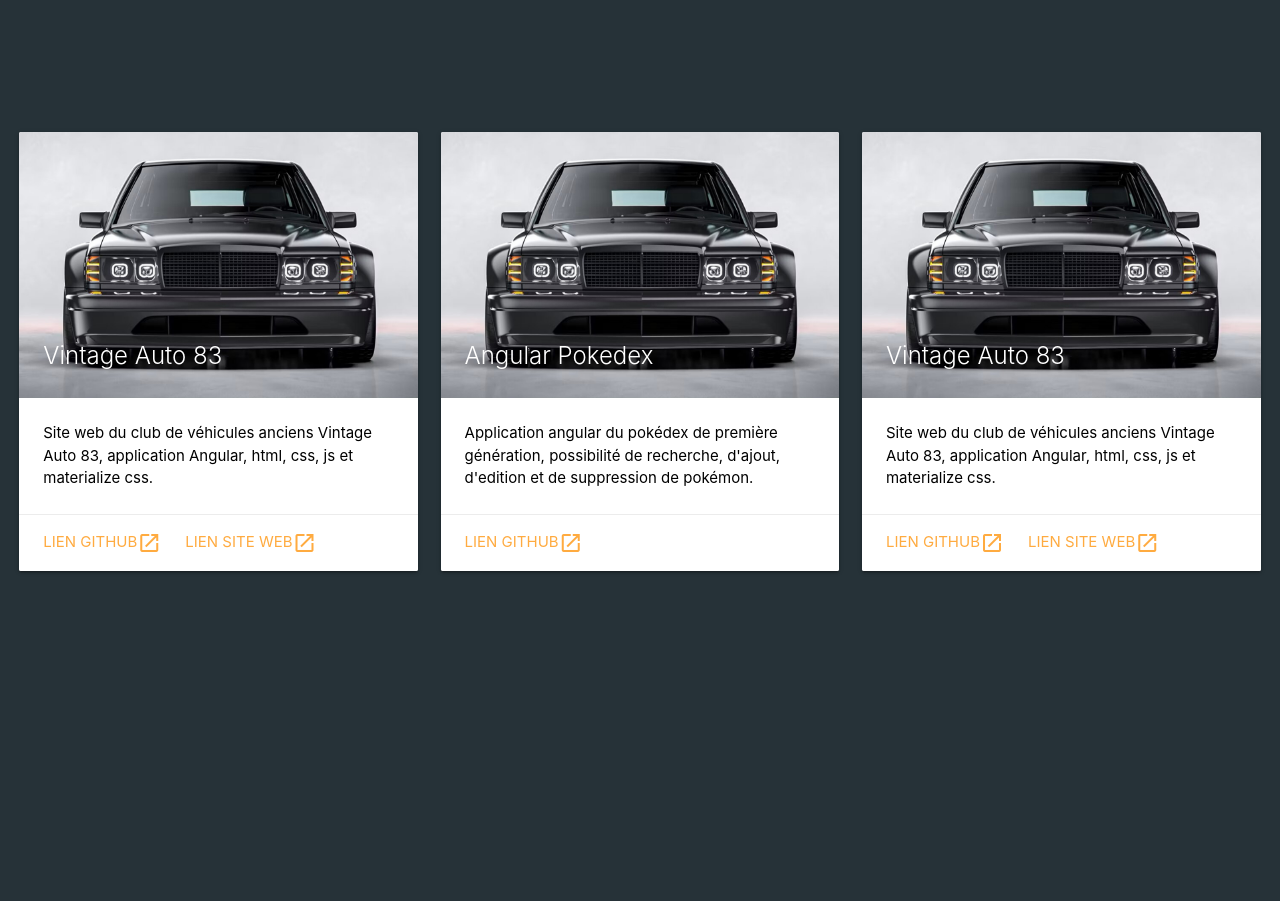
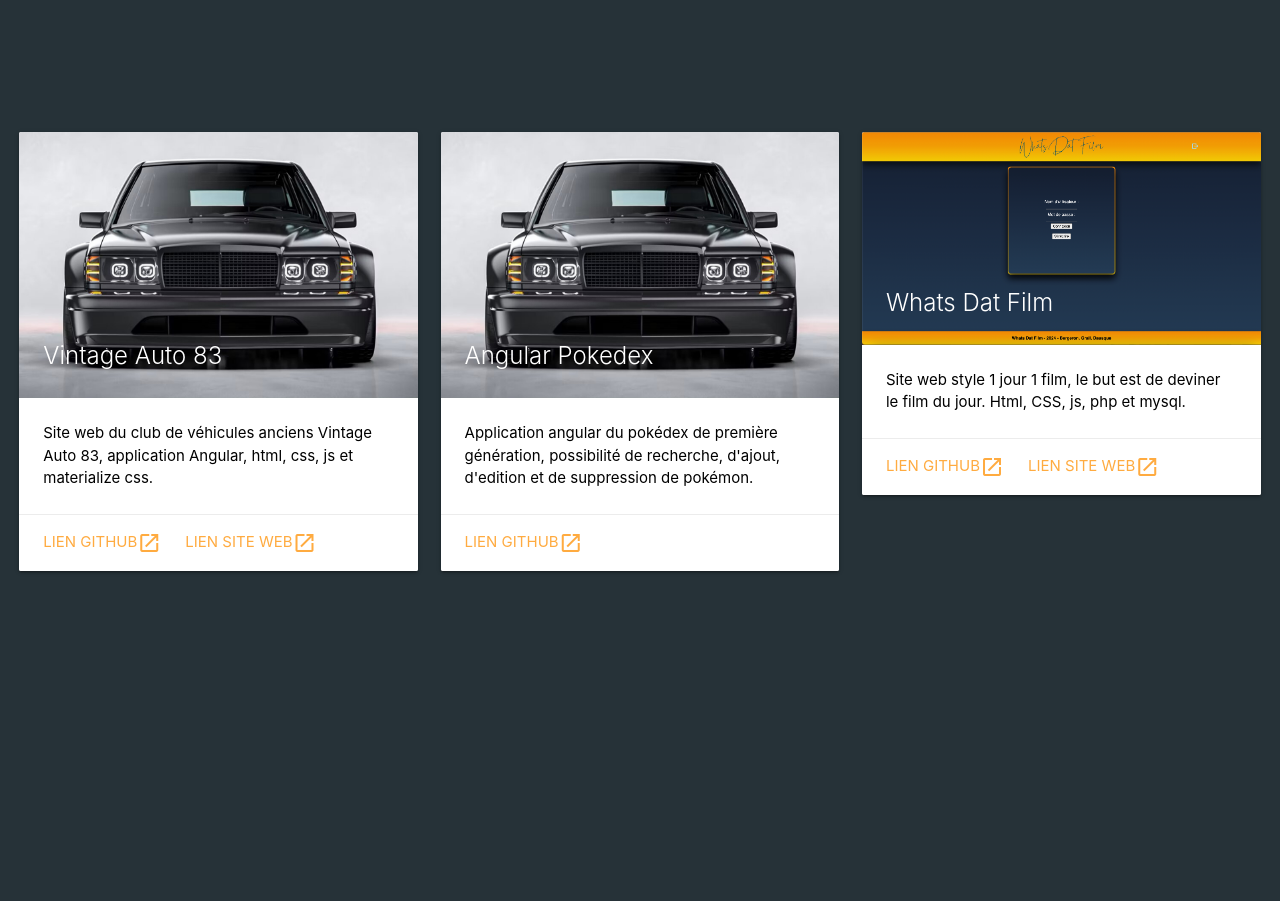
Before and after one commit to Punkiepoux/my-portfolio-app, an Angular app: page / in a window 1280 px wide. Shown: the part 1520-2421 px from the top of the page. Built offline with nearby package versions, Linux system fonts and the light colour scheme.

Commit message:
update project

```diff
--- a/src/app/project/project.component.html
+++ b/src/app/project/project.component.html
@@ -2,7 +2,7 @@
   <div *ngFor="let project of projects" class="col s12 m6 l4">
     <div class="card hoverable">
       <div class="card-image">
-        <img [src]="project.image">
+        <img class="responsive-img" [src]="project.image">
         <span class="card-title">{{project.title}}</span>
       </div>
       <div class="card-content black-text">
--- a/src/app/project/projects.ts
+++ b/src/app/project/projects.ts
@@ -19,11 +19,11 @@ export const PROJECTS: project[] = [
   },
   {
     language: 'fr',
-    title: 'Vintage Auto 83',
-    description: 'Site web du club de véhicules anciens Vintage Auto 83, application Angular, html, css, js et materialize css.',
-    image: 'png/voiture.png',
-    githubLink: 'https://github.com/Punkiepoux/vintage-auto-app',
-    webLink: 'https://google.com'
+    title: 'Whats Dat Film',
+    description: 'Site web style 1 jour 1 film, le but est de deviner le film du jour. Html, CSS, js, php et mysql.',
+    image: 'png/whatsdatfilm.png',
+    githubLink: 'https://github.com/AlexHPGrall/WhatsDatFilm',
+    webLink: 'https://watsdatfilm.alwaysdata.net/'
   },
   {
     language: 'en',
@@ -43,10 +43,10 @@ export const PROJECTS: project[] = [
   },
   {
     language: 'en',
-    title: 'Vintage Auto 83',
-    description: 'Web site of the classic car club Vintage Auto 83, Angular application, html, css, js et materialize css.',
-    image: 'png/voiture.png',
-    githubLink: 'https://github.com/Punkiepoux/vintage-auto-app',
-    webLink: 'https://google.com'
+    title: 'Whats Dat Film',
+    description: 'Website style 1 day 1 film, the goal is to guess the film of the day. Html, CSS, js, php and mysql.',
+    image: 'png/whatsdatfilm.png',
+    githubLink: 'https://github.com/AlexHPGrall/WhatsDatFilm',
+    webLink: 'https://watsdatfilm.alwaysdata.net/'
   }
 ];
```
Also changed, not shown: public/png/whatsdatfilm.png (added).
